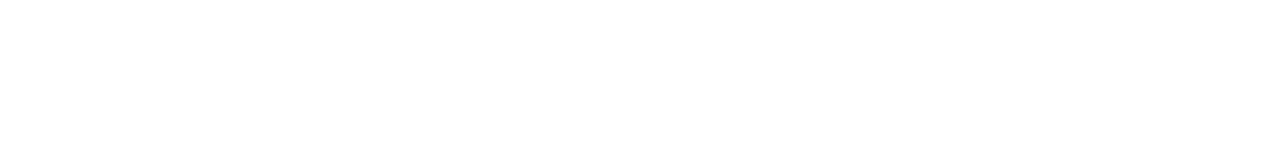
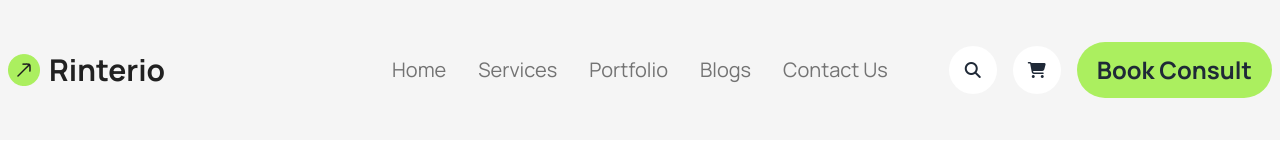
Before and after one commit to dev-alif/rinterio-page, a plain HTML site: page index.html in a window 1280 px wide. Drawn offline with nearby package versions, Linux system fonts and the light colour scheme.

Commit message:
header nav desktop done

```diff
--- a/index.html
+++ b/index.html
@@ -1,11 +1,61 @@
 <!DOCTYPE html>
 <html lang="en">
+
 <head>
     <meta charset="UTF-8">
     <meta name="viewport" content="width=device-width, initial-scale=1.0">
     <title>Rinterio</title>
+    <!-- daisyui+tailwind -->
+    <link href="https://cdn.jsdelivr.net/npm/daisyui@4.12.23/dist/full.min.css" rel="stylesheet" type="text/css" />
+    <script src="https://cdn.tailwindcss.com"></script>
+    <!-- manrope font -->
+    <link rel="preconnect" href="https://fonts.googleapis.com">
+    <link rel="preconnect" href="https://fonts.gstatic.com" crossorigin>
+    <link href="https://fonts.googleapis.com/css2?family=Manrope:wght@200..800&display=swap" rel="stylesheet">
+    <!-- fontawesome -->
+    <script src="https://kit.fontawesome.com/23acd5bb39.js" crossorigin="anonymous"></script>
+    <!-- styles -->
+    <style>
+        * {
+            margin: 0;
+        }
+
+        .font-manrope {
+            font-family: "Manrope", serif;
+        }
+    </style>
 </head>
-<body>
 
+<body class="font-manrope">
+    <header class="bg-[#F5F5F5]">
+        <!-- navbar -->
+        <nav class="container mx-auto py-8">
+            <div class="navbar bg-[#F5F5F5]">
+                <div class="navbar-start">
+                    <img class="mr-2" src="assets/arrow-up-right-01.png" alt="">
+                    <a class="text-3xl font-bold text-[#212121]">Rinterio</a>
+                </div>
+                <div class="navbar-center hidden lg:flex">
+                    <ul class="menu menu-horizontal px-1">
+                        <li><a class="hover:font-bold text-xl text-[#737373] hover:text-[#494949]">Home</a></li>
+                        <li><a class="hover:font-bold text-xl text-[#737373] hover:text-[#494949]">Services</a></li>
+                        <li><a class="hover:font-bold text-xl text-[#737373] hover:text-[#494949]">Portfolio</a></li>
+                        <li><a class="hover:font-bold text-xl text-[#737373] hover:text-[#494949]">Blogs</a></li>
+                        <li><a class="hover:font-bold text-xl text-[#737373] hover:text-[#494949]">Contact Us</a></li>
+                    </ul>
+                </div>
+                <div class="navbar-end space-x-4">
+                    <div class="bg-white p-4 h-12 w-12 rounded-full flex justify-center items-center">
+                        <i class="fa-solid fa-magnifying-glass"></i>
+                    </div>
+                    <div class="bg-white p-4 h-12 w-12 rounded-full flex justify-center items-center">
+                        <i class="fa-solid fa-cart-shopping"></i>
+                    </div>
+                    <button class="bg-[#ABEF5F] hover:bg-white rounded-full font-bold text-2xl py-3 px-5">Book Consult</button>
+                </div>
+            </div>
+        </nav>
+    </header>
 </body>
+
 </html>
```
Also changed, not shown: assets/arrow-up-right-01.png (added), 1 other file.
